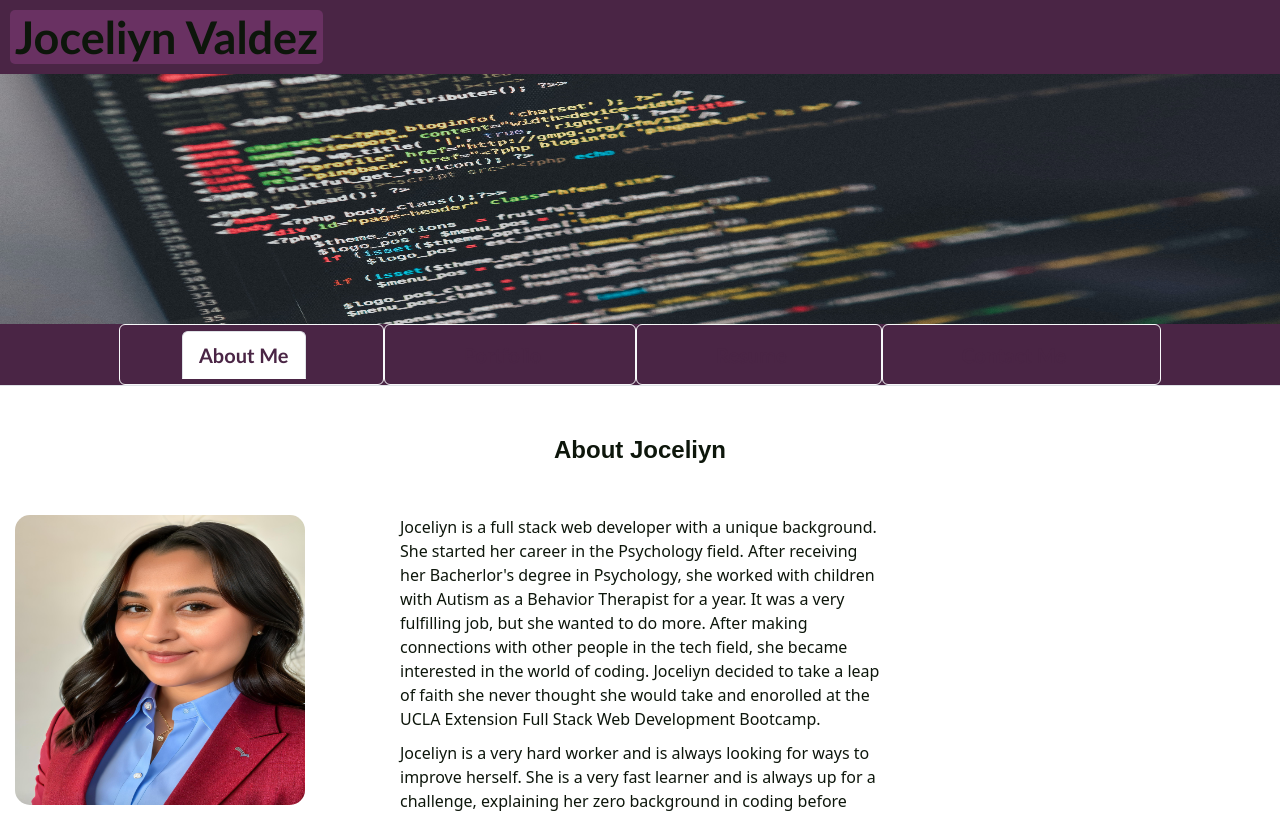
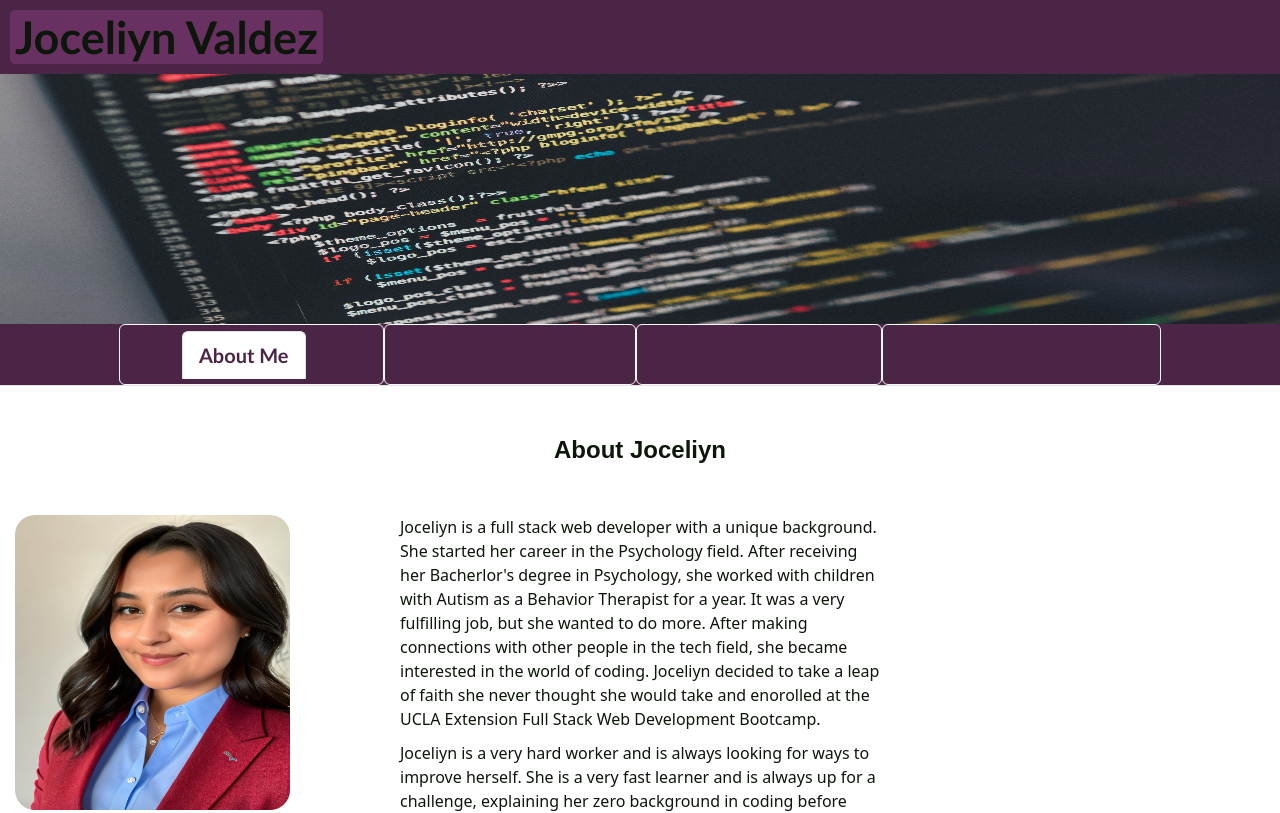
Before and after one commit to jovaldez98/my-react-portfolio, a React (Create React App) app: page / in a window 1280 px wide. Shown: the top 813 px of the page. Built offline with nearby package versions, Linux system fonts and the light colour scheme.

Commit message:
modified my picture

```diff
--- a/src/components/style.css
+++ b/src/components/style.css
@@ -48,12 +48,12 @@
 
 .joceImage {
     float: left;
-    height: 290px;
-    width: 290px;
+    height: 295px;
+    width: 275px;
     margin-right: 30px;
     margin-left: 15px;
-    margin-bottom: 100px;
-    border-radius: 15px;
+    margin-bottom: 50px;
+    border-radius: 20px;
 }
 
 
```
